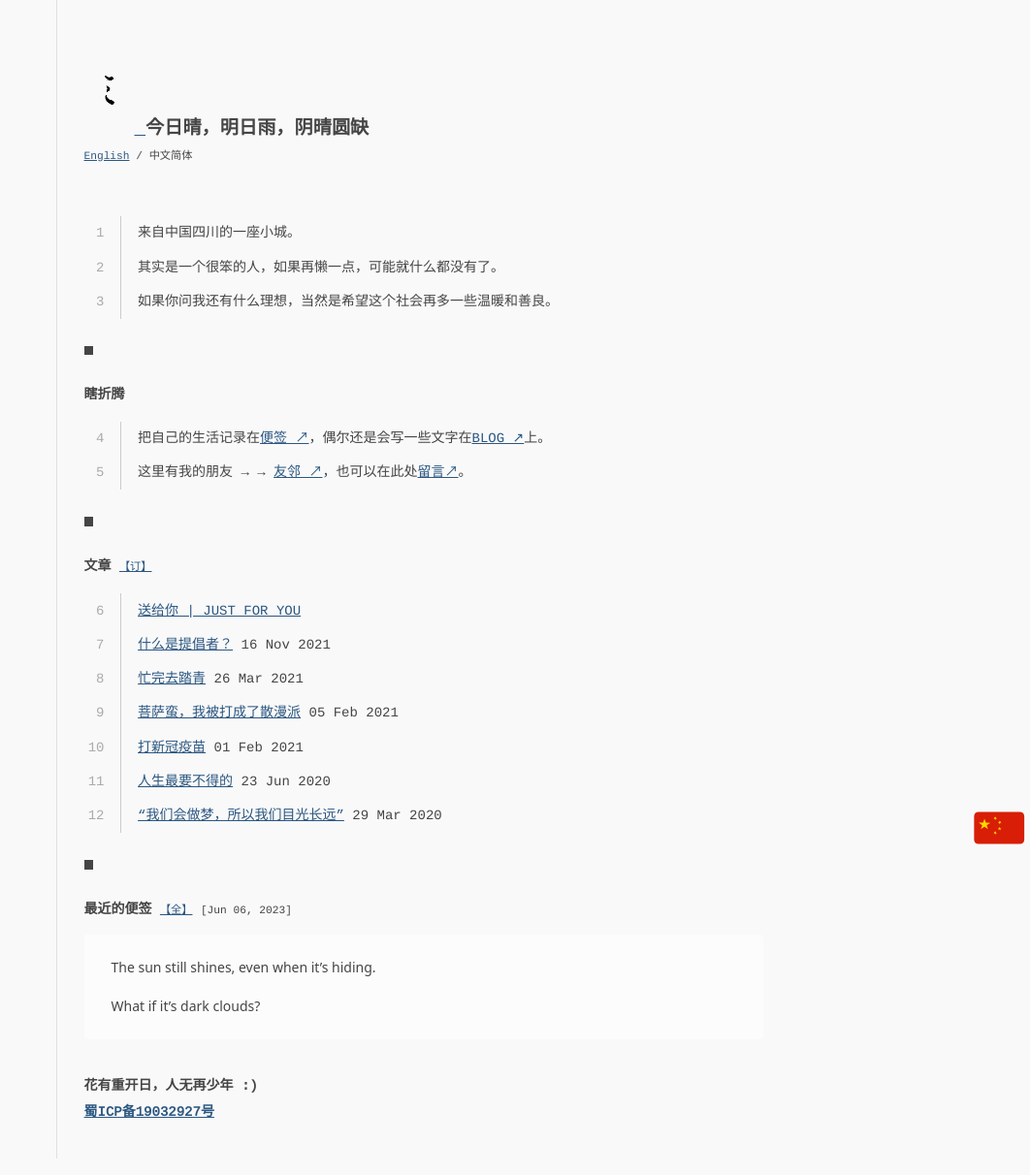
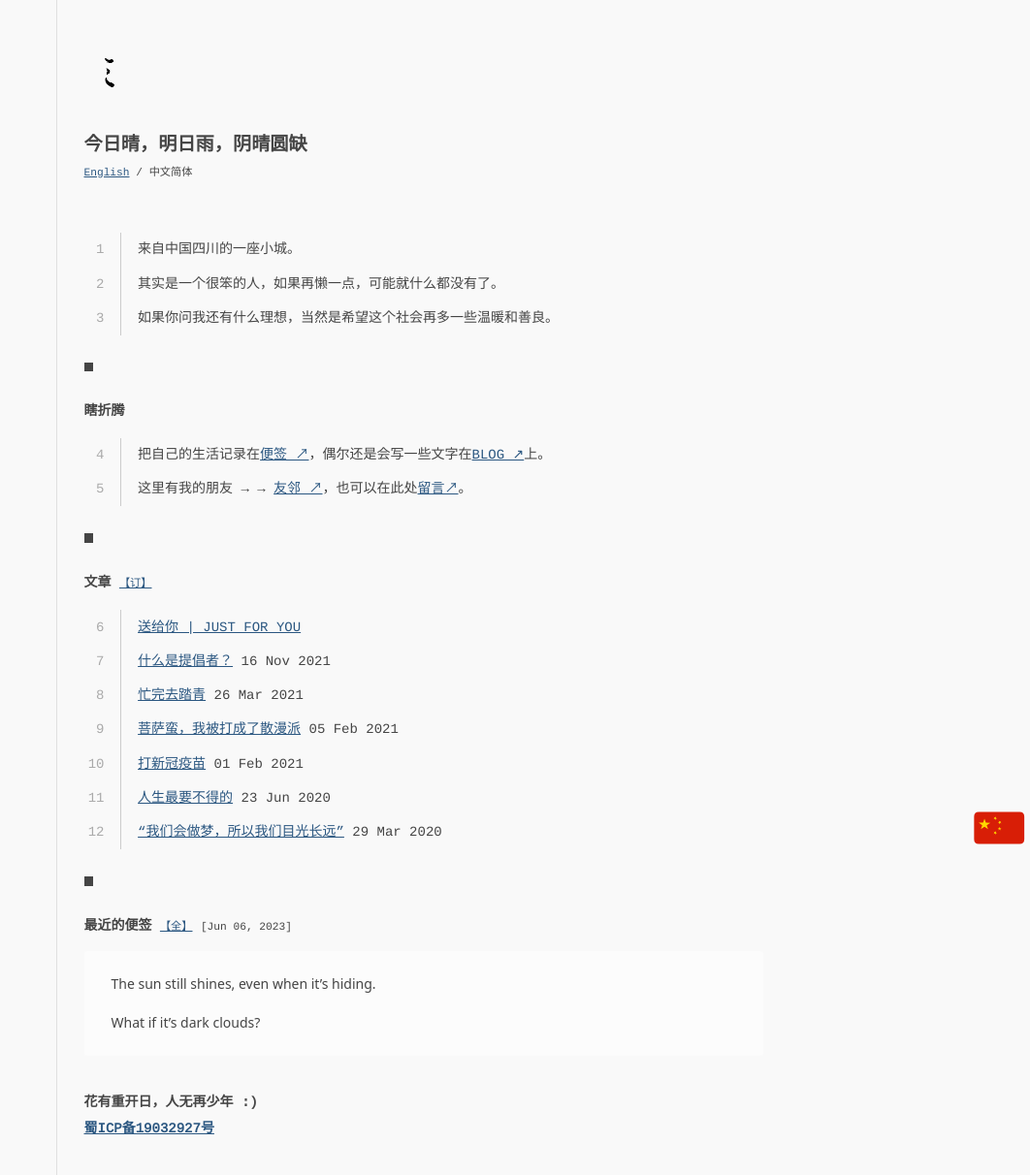
Before and after one commit to Sansuiz/sansuiz.github.io, a Jekyll site: the page built from index.html, in a window 1280 px wide. Shown: the whole page at 97% size, without its empty margins (218-1280 px from the left). Built offline with Jekyll 4.4.1, drawn with Linux system fonts in a browser that asks for light colours; comment, search, counter and statistics services are not loaded.

Commit message:
Update default.html

```diff
--- a/_layouts/default.html
+++ b/_layouts/default.html
@@ -29,10 +29,10 @@
           s.parentNode.insertBefore(hm, s);
         })();
         </script>
+      <a href="https://buyivi.xyz" target="_self">
+        <img src="/assets/header.svg"/>
+      </a>
       <h1 class="h1">
-        <a href="https://buyivi.xyz" target="_self">
-          <img src="/assets/header.svg"/>
-        </a>
         {{ page.title }}<span class="blink">|</span>
       </h1>
       {% if page.collection == 'posts' %}<small>{{ page.date | date_to_string }}</small><br>{% endif %}
```
